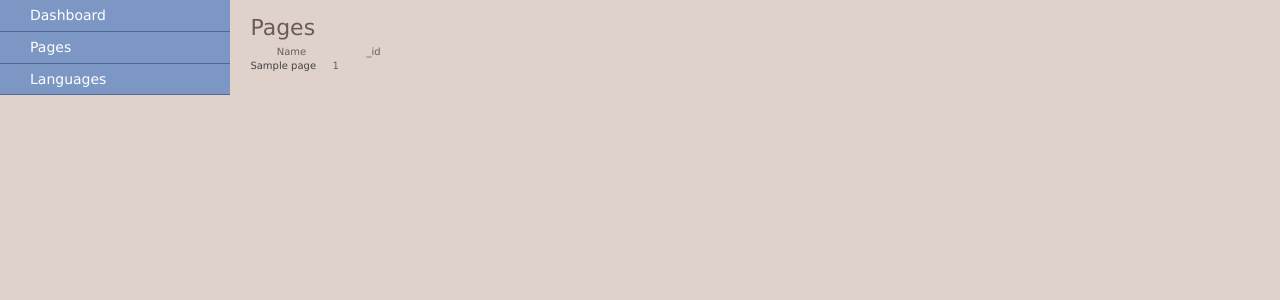
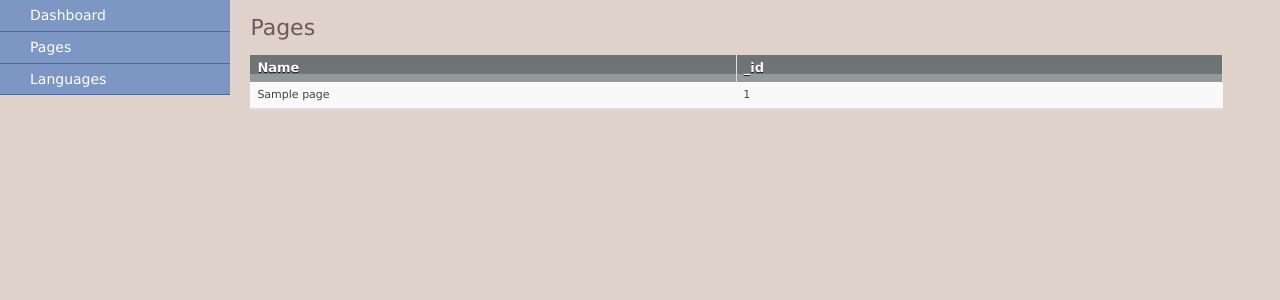
Before and after one commit to Opentaste/bombolone, a Flask app: template templates/admin/pages.html in a window 1280 px wide. Shown: the part 38-338 px from the top of the page. Run offline with Flask 2, Linux system fonts and the light colour scheme; the template is opened without the code that fills it: most values are stand-ins (such as "Sample title", 1, 10 or a date in 2020); parts of the project's set-up code (start-up, migrations or seed data) failed here and were passed over.

Commit message:
Improve table_items class on admin.css

```diff
--- a/shared.py
+++ b/shared.py
@@ -13,7 +13,7 @@
 from flask import Flask
 from pymongo import Connection
 
-VERSION = '0.0.21'
+VERSION = '0.0.25'
 
 DEBUG = True
 PATH = 'http://0.0.0.0:5000'
--- a/static/css/admin.css
+++ b/static/css/admin.css
@@ -306,3 +306,59 @@ button.submit:hover span {
 .width180 {
     width:180px!important;
 }
+
+
+/* Table =================================================================================== */
+.table_items{
+    -moz-border-radius:3px;
+    border-radius:3px;
+    background-color:#F5F5F5;
+    border-spacing:0;
+    color:#474747;
+    font-family:"Lucida Grande",Verdana,"Bitstream Vera Sans",Arial,sans-serif;
+    line-height:22px;
+    margin:10px 0;
+    table-layout:fixed;
+    width:100%;
+}
+
+.table_items th{
+    background: #6E7373;
+    background-image: -moz-linear-gradient(100% 40% 270deg,#6E7373, #6F7474, #919999 100%);/* inizio - linea centrale - fine */
+    background-image: -webkit-gradient(linear, 0% 45%, 0% 69%, from(#6E7373), to(#6F7474), color-stop(1,#919999));
+    border-right:1px solid #DFDFDF;
+    border-spacing:0;
+    font-size:13px;
+    font-weight:bold;
+    overflow:hidden;
+    padding:2px 7px 3px;
+    text-align:left;
+    color:#FEFEFE !important;
+    text-shadow:0 1px 0 rgba(0, 0, 0, 0.8);
+}
+
+.table_items th a{
+    color:#FEFEFE !important;
+}
+
+
+.table_items tfoot tr td {
+    padding:0px 7px 0px;
+    -moz-border-radius:0 0 5px 5px;
+    border-radius:0 0 5px 5px;
+    background: #6E7373;
+    background-image: -moz-linear-gradient(100% 40% 270deg,#6E7373, #6F7474, #919999 100%);/* inizio - linea centrale - fine */
+    background-image: -webkit-gradient(linear, 0% 45%, 0% 69%, from(#6E7373), to(#6F7474), color-stop(1,#919999));
+    font-size:13px;
+    font-weight:bold;
+    min-height:30px;
+    text-shadow:0 1px 0 rgba(0, 0, 0, 0.8);
+}
+
+.table_items td{
+    background-color:#F9F9F9;
+    border-bottom:1px solid #DDDDDD;
+    border-top:1px solid #FFFFFF;
+    font-size:11px;
+    padding:1px 7px 2px;
+}
```
Also changed, not shown: 1 other file.
